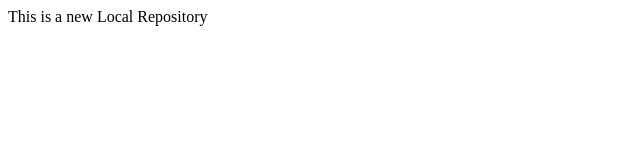
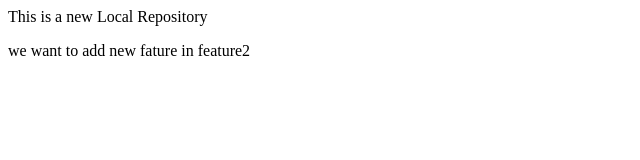
Before and after one commit to akshay-pixel/localrepo, a plain HTML site: page index.html in a window 1280 px wide. Shown: the whole page, without its empty margins (0-640 px from the left). Drawn offline with Linux system fonts and the light colour scheme.

Commit message:
New feature added 2

```diff
--- a/index.html
+++ b/index.html
@@ -1 +1,2 @@
 <p>This is a new Local Repository</p>
+<p> we want to add new fature in feature2</p>
```
